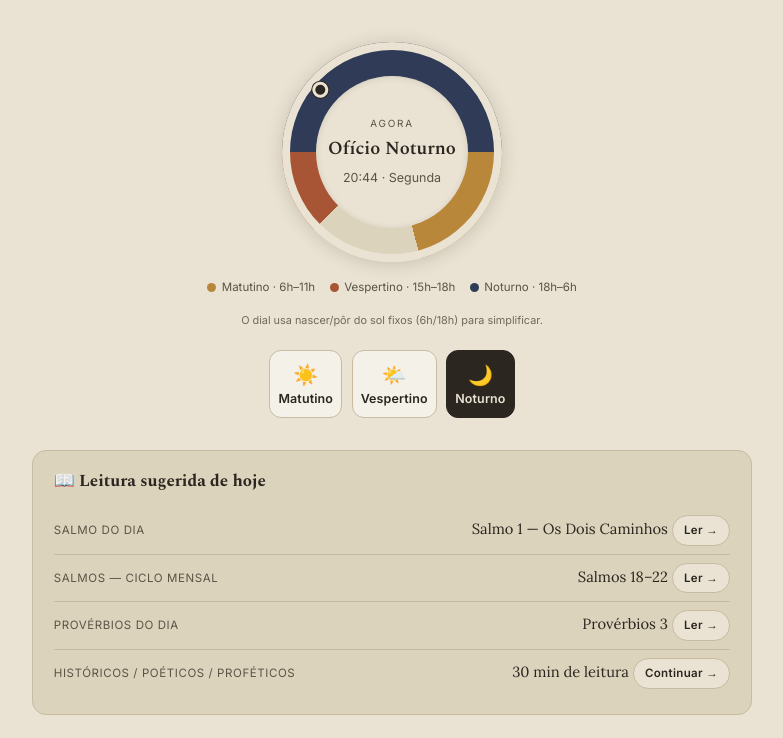
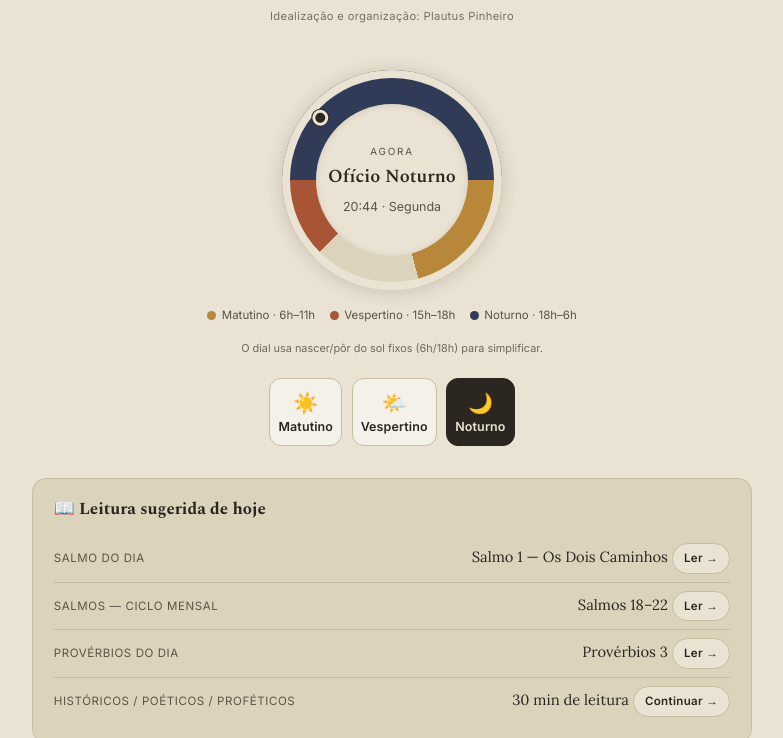
Before and after one commit to prosys-web/projetos, a plain HTML site: page orando-como-os-antigos.html in a window 1280 px wide. Shown: the part 158-896 px from the top of the page, without its empty margins (248-1031 px from the left). Drawn offline with nearby package versions, Linux system fonts and the light colour scheme.

Commit message:
Add files via upload

```diff
--- a/orando-como-os-antigos.html
+++ b/orando-como-os-antigos.html
@@ -61,6 +61,14 @@
     color:var(--ink-soft);
     font-size:1.05rem;
     margin:0;
+  }
+  .byline{
+    font-family:'Inter',sans-serif;
+    font-size:0.7rem;
+    letter-spacing:0.03em;
+    color:var(--ink-soft);
+    margin:0.6rem 0 0;
+    opacity:0.8;
   }
 
   /* ---------- DIAL (signature element) ---------- */
@@ -411,6 +419,7 @@
   <div class="eyebrow">Orando como os Antigos</div>
   <h1 class="title">Manual de Oração</h1>
   <p class="subtitle">Painel diário — o eixo do dia diante de Deus</p>
+  <p class="byline">Idealização e organização: Plautus Pinheiro</p>
 </header>
 
 <div class="dial-section">
@@ -982,6 +991,7 @@
 </div>
 
 <footer class="foot">
+  <p><strong>Idealização e organização:</strong> Plautus Pinheiro. O conteúdo reúne e organiza orações, salmos e ritos de diversas fontes e tradições em uma estrutura diária unificada.</p>
   <p>Textos bíblicos citados conforme a Almeida Revista e Atualizada (ARA), Sociedade Bíblica do Brasil. Os links abrem em nova aba em <a href="https://www.bibliaonline.com.br/ara" target="_blank" rel="noopener">bibliaonline.com.br</a> e não interrompem este painel.</p>
   <p>O ciclo de Parashás usa uma tabela fixa de 54 semanas a partir de uma data de referência aproximada — não está sincronizado ao calendário litúrgico judaico oficial (que varia ano a ano).</p>
 </footer>
```
